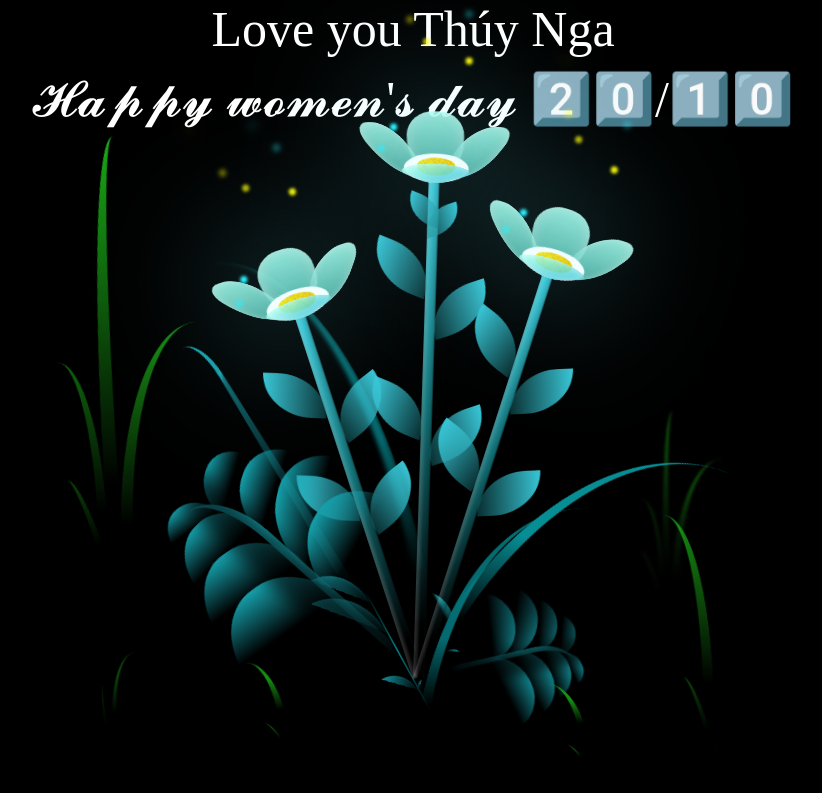
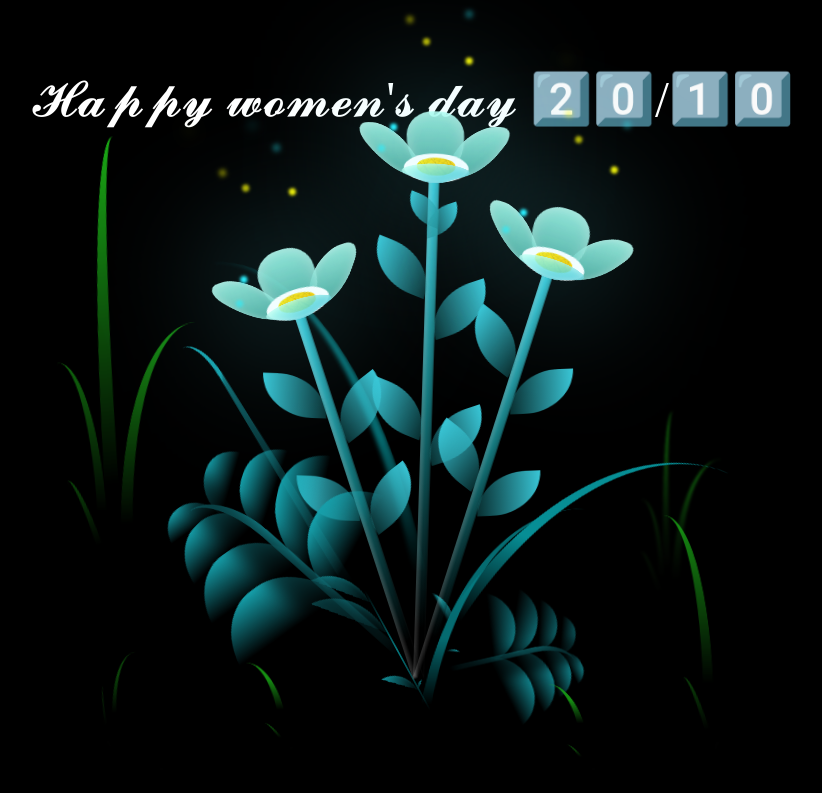
Before and after one commit to Enty2905/Love, a plain HTML site: page index.html in a window 1280 px wide. Shown: the whole page, without its empty margins (227-1049 px from the left). Drawn offline with Linux system fonts and the light colour scheme.

Commit message:
first commitd

```diff
--- a/index.html
+++ b/index.html
@@ -11,7 +11,6 @@
 <body class="not-loaded">
     <div class="night"></div>
     <div class="happy-woman-day">𝓗𝓪𝓹𝓹𝔂 𝔀𝓸𝓶𝓮𝓷'𝓼 𝓭𝓪𝔂 2️⃣0️⃣/1️⃣0️⃣</div>
-    <div class="happy-woman-day happy-woman-day-2">Love you Thúy Nga</div>
     <div class="flowers">
       <div class="flower flower--1">
         <div class="flower__leafs flower__leafs--1">
```
